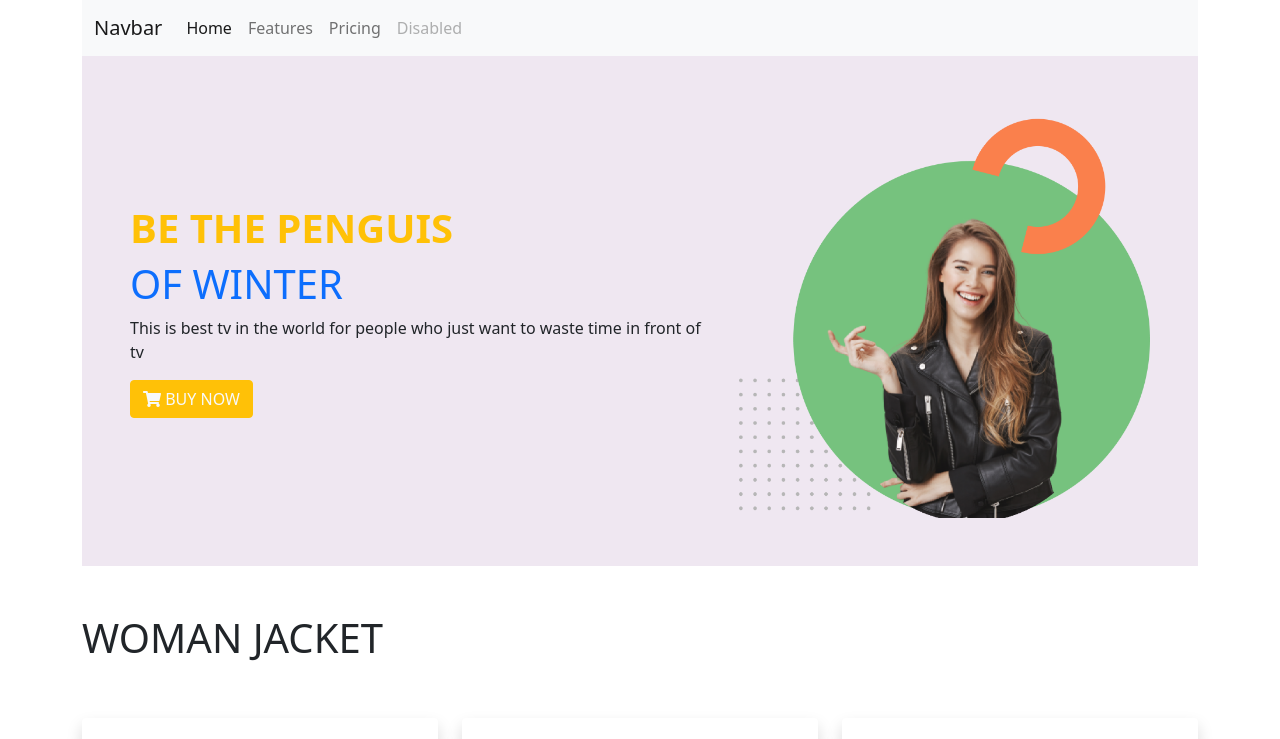
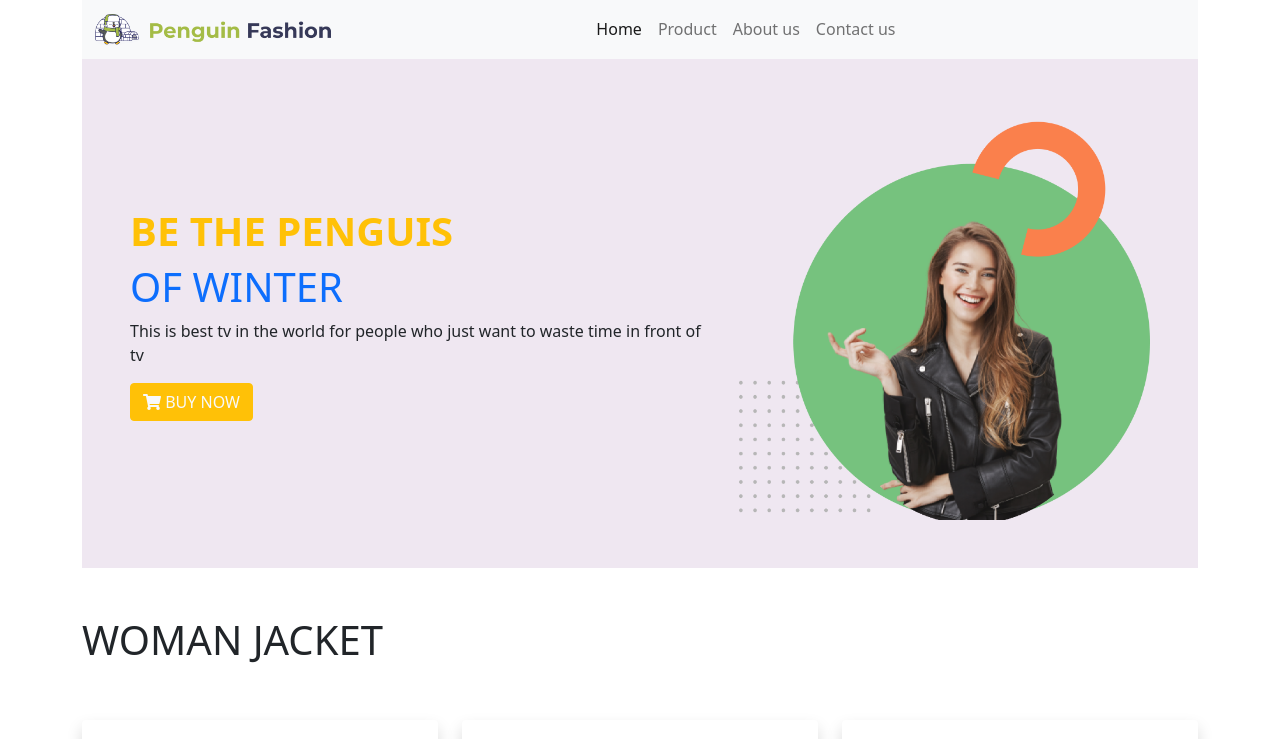
Before and after one commit to Farzana79/responsive-website, a plain HTML site: page index.html in a window 1280 px wide. Shown: the top 739 px of the page. Drawn offline with nearby package versions, Linux system fonts and the light colour scheme.

Commit message:
changed first section

```diff
--- a/index.html
+++ b/index.html
@@ -14,7 +14,9 @@
             <section class="first-section">
                 <nav class="navbar navbar-expand-lg navbar-light bg-light">
                     <div class="container-fluid">
-                      <a class="navbar-brand" href="#">Navbar</a>
+                      <a class="navbar-brand" href="#">
+                          <img class="w-50" src="logo/Group 33072.png" alt="">
+                      </a>
                       <button class="navbar-toggler" type="button" data-bs-toggle="collapse" data-bs-target="#navbarNav" aria-controls="navbarNav" aria-expanded="false" aria-label="Toggle navigation">
                         <span class="navbar-toggler-icon"></span>
                       </button>
@@ -24,13 +26,13 @@
                             <a class="nav-link active" aria-current="page" href="#">Home</a>
                           </li>
                           <li class="nav-item">
-                            <a class="nav-link" href="#">Features</a>
+                            <a class="nav-link" href="#">Product</a>
                           </li>
                           <li class="nav-item">
-                            <a class="nav-link" href="#">Pricing</a>
+                            <a class="nav-link" href="#">About us</a>
                           </li>
                           <li class="nav-item">
-                            <a class="nav-link disabled" href="#" tabindex="-1" aria-disabled="true">Disabled</a>
+                            <a class="nav-link " href="#" tabindex="-1" aria-disabled="true">Contact us</a>
                           </li>
                         </ul>
                       </div>
@@ -55,7 +57,7 @@
 
                     </div>
                     <div class="col-md-5">
-                        <img src="image/green.png" class="d-block w-100" alt="...">
+                        <img src="Image/green.png" class="d-block w-100" alt="...">
                     </div>
                 </div>
               </section>
```
